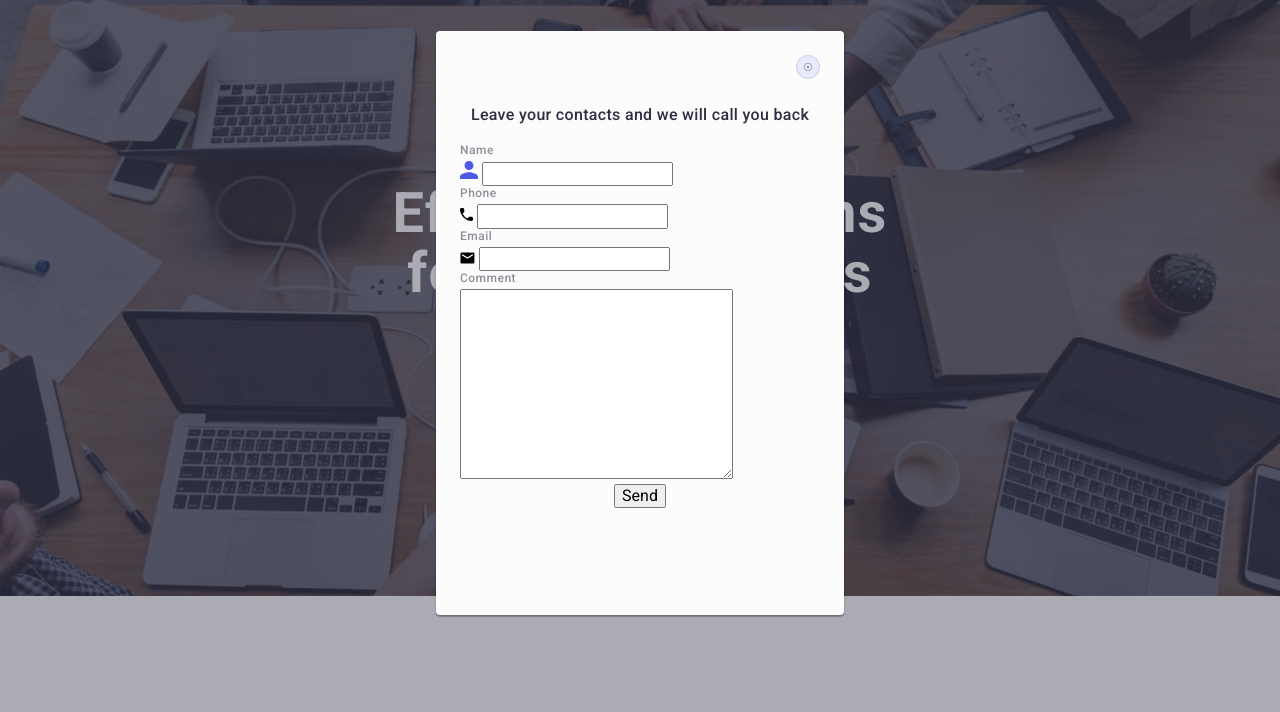
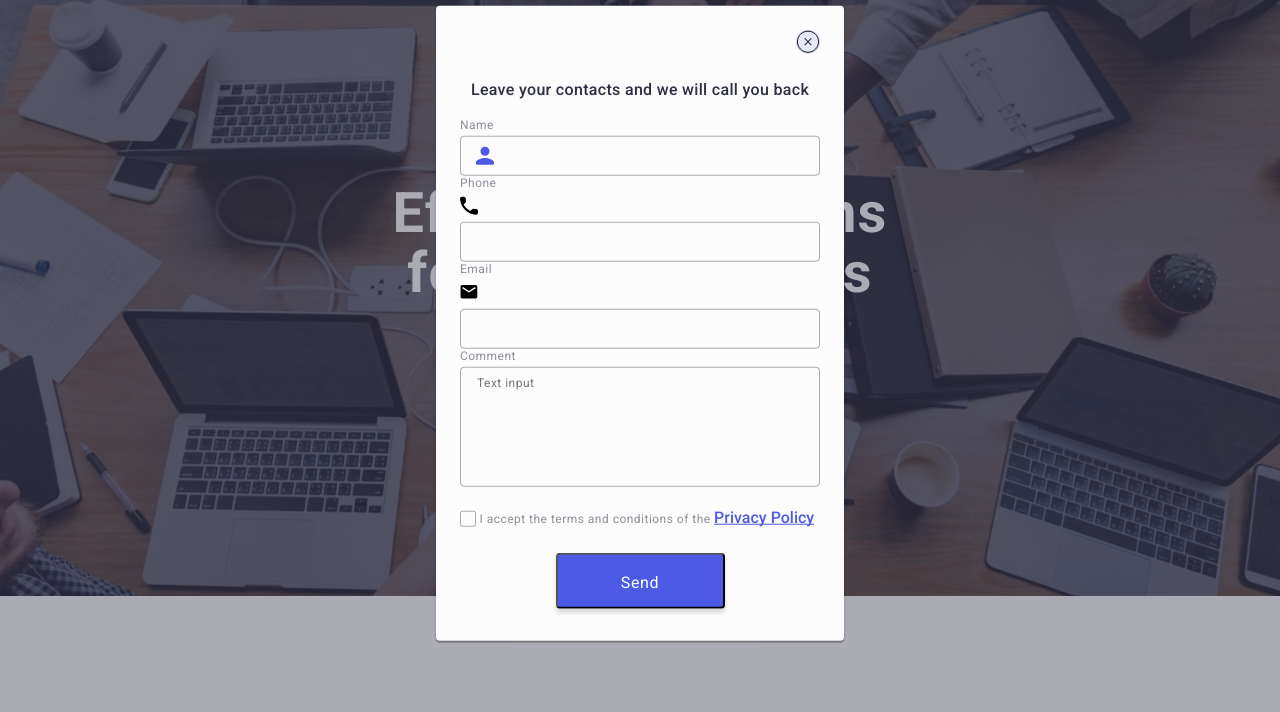
Before and after one commit to NazarKapitonov/goit-markup-hw-05, a plain HTML site: page index.html in a window 1280 px wide. Shown: the part 77-789 px from the top of the page. Drawn offline with nearby package versions, Linux system fonts and the light colour scheme.

Commit message:
checkbox

```diff
--- a/css/styles.css
+++ b/css/styles.css
@@ -547,10 +547,13 @@ header {
 
 .backdrop {
   position: fixed;
+  display: flex;
+  justify-content: center;
+  align-items: center;
   top: 0;
   left: 0;
   width: 100%;
-  height: 100%;
+  min-height: 100vh;
   background-color: rgba(46, 47, 66, 0.4);
   transition: opacity 250ms cubic-bezier(0.4, 0, 0.2, 1),
     visibility 250ms cubic-bezier(0.4, 0, 0.2, 1);
@@ -559,7 +562,7 @@ header {
   position: absolute;
   top: 50%;
   left: 50%;
-  transform: translate(-50%, -50%);
+  transform: translateX(-50%) translateY(-50%) scale(1);
   width: 408px;
   min-height: 584px;
   background: #fcfcfc;
@@ -587,12 +590,12 @@ header {
   background-color: #e7e9fc;
   color: #2e2f42;
 }
-.modal-close-btn:hover {
+.modal-close-btn:hover .close-icon {
   background-color: #404bbf;
   color: #fff;
   border: none;
 }
-.modal-close-btn:focus {
+.modal-close-btn:focus .close-icon {
   background-color: #404bbf;
   border: none;
   color: #fff;
@@ -600,6 +603,9 @@ header {
 .close-icon {
   fill: currentColor;
   transition: fill 250ms cubic-bezier(0.4, 0, 0.2, 1);
+  border-radius: 4px;
+  width: 24px;
+  height: 24px;
 }
 .modal-text {
   font-family: 'Roboto', sans-serif;
@@ -612,20 +618,108 @@ header {
   margin-bottom: 16px;
 }
 .modal-form {
+  margin-bottom: 8px;
 }
-.form-button {
+.user-input-wrapper {
+  position: relative;
+}
+.icon-name {
+  position: absolute;
+  top: 50%;
+  transform: translateY(-50%);
+  left: 16px;
+}
+.input-form {
+  border: 1px solid rgba(46, 47, 66, 0.4);
+  border-radius: 4px;
+  width: 100%;
+  height: 40px;
+  background-color: transparent;
+  transition: border-color 250ms cubic-bezier(0.4, 0, 0.2, 1);
+  padding-left: 38px;
+  outline: transparent;
+}
+.input-form:focus {
+  border-color: #4d5ae5;
+}
+.input-form:focus .icon-name {
+  fill: #4d5ae5;
 }
 .label-text {
   font-size: 12px;
   line-height: 1.17;
+  font-weight: 400;
   letter-spacing: 0.04em;
   color: #8e8f99;
   display: block;
   margin-bottom: 4px;
 }
-
+.user-comment-wrapper {
+  margin-bottom: 16px;
+}
+.textarea-form {
+  width: 100%;
+  height: 120px;
+  resize: none;
+  font-size: 12px;
+  line-height: 1.17;
+  letter-spacing: 0.04em;
+  background-color: transparent;
+  color: rgba(46, 47, 66, 0.4);
+  border: 1px solid rgba(46, 47, 66, 0.4);
+  border-radius: 4px;
+  padding: 8px 16px;
+  outline: transparent;
+  transition: border-color 250ms cubic-bezier(0.4, 0, 0.2, 1);
+}
+.textarea-form:focus {
+  border-color: #4d5ae5;
+}
+.div-form {
+  margin-bottom: 24px;
+}
+.privacy-form {
+  font-weight: 400;
+  font-size: 12px;
+  line-height: 1.17;
+  letter-spacing: 0.04em;
+  color: #8e8f99;
+}
+.checkbox-form {
+  display: inline-flex;
+  align-items: center;
+  justify-content: center;
+  width: 16px;
+  height: 16px;
+  border: 1px solid rgba(46, 47, 66, 0.4);
+  border-radius: 2px;
+  transition: background-color 250ms cubic-bezier(0.4, 0, 0.2, 1),
+    border 250ms cubic-bezier(0.4, 0, 0.2, 1),
+    fill 250ms cubic-bezier(0.4, 0, 0.2, 1);
+  fill: transparent;
+}
+.form-privacy {
+  color: #4d5ae5;
+  line-height: 1.33;
+  text-decoration: underline;
+  text-decoration-skip-ink: none;
+}
+.form-button:hover,
+.form-button:focus {
+  background-color: #404bbf;
+}
 .form-button {
-  /* align-self: flex-start; */
   display: block;
   margin: 0 auto;
+  border-radius: 4px;
+  padding: 16px 32px;
+  min-width: 169px;
+  height: 56px;
+  background-color: #4d5ae5;
+  box-shadow: 0 4px 4px 0 rgba(0, 0, 0, 0.15);
+  line-height: 1.5;
+  letter-spacing: 0.04em;
+  text-align: center;
+  color: #fff;
+  transition: background-color 250ms cubic-bezier(0.4, 0, 0.2, 1);
 }
--- a/index.html
+++ b/index.html
@@ -605,38 +605,74 @@
           <div class="user-name-wrapper">
             <label class="label-text" for="user-name">Name</label>
             <div class="user-input-wrapper">
-              <svg class="icon-name" width="18" height="18">
+              <svg class="icon-name" width="18" height="24">
                 <use href="./images/icons.svg#icon-name"></use>
               </svg>
-              <input name="user-name" id="user-name" type="text" />
+              <input
+                class="input-form"
+                name="user-name"
+                id="user-name"
+                type="text"
+              />
             </div>
           </div>
           <div class="user-phone-wrapper">
             <label class="label-text" for="user-phone">Phone</label>
             <div class="user-input-wrapper">
-              <svg class="icon-phone" width="13" height="13">
+              <svg class="icon-phone" width="18" height="24">
                 <use href="./images/icons.svg#icon-phone"></use>
               </svg>
-              <input name="user-phone" id="user-phone" type="text" />
+              <input
+                class="input-form"
+                name="user-phone"
+                id="user-phone"
+                type="tel"
+              />
             </div>
           </div>
           <div class="user-email-wrapper">
             <label class="label-text" for="user-email">Email</label>
             <div class="user-input-wrapper">
-              <svg class="icon-email" width="15" height="12">
+              <svg class="icon-email" width="18" height="24">
                 <use href="./images/icons.svg#icon-email"></use>
               </svg>
-              <input name="user-email" id="user-email" type="text" />
+              <input
+                class="input-form"
+                name="user-email"
+                id="user-email"
+                type="tel"
+              />
             </div>
           </div>
           <div class="user-comment-wrapper">
             <label class="label-text" for="user-comment">Comment</label>
             <textarea
+              class="textarea-form"
               name="user-comment"
               id="user-comment"
               cols="30"
               rows="10"
+              placeholder="Text input"
             ></textarea>
+          </div>
+
+          <div class="div-form">
+            <input
+              class="visually-hidden"
+              type="checkbox"
+              name="user-privacy"
+              value="true"
+              id="user-privacy"
+            />
+            <label class="privacy-form" for="user-privacy">
+              <span class="checkbox-form">
+                <svg class="form-svg" width="10" height="8">
+                  <use href="./images/icons.svg#icon-accept"></use>
+                </svg>
+              </span>
+              I accept the terms and conditions of the
+            </label>
+            <a class="form-privacy" href="./index.html">Privacy Policy</a>
           </div>
           <button class="form-button" type="submit">Send</button>
         </form>
```
